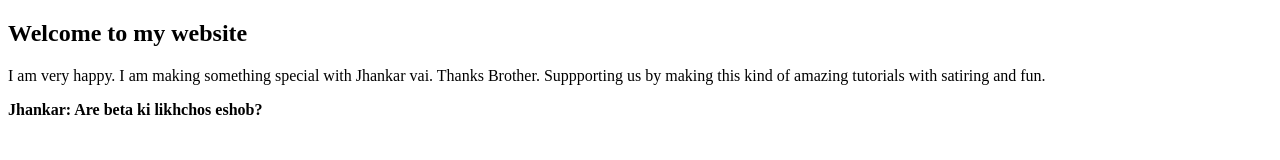
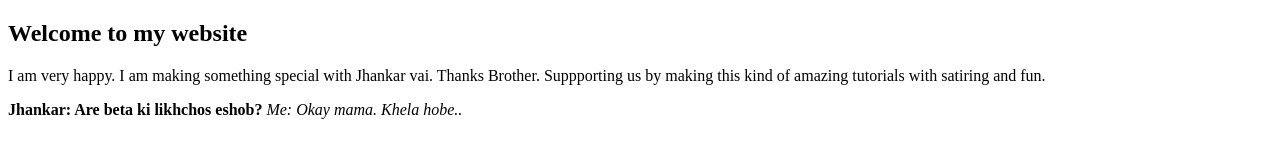
Before and after one commit to alhasantoru/websitewithjhankar, a plain HTML site: page indec.html in a window 1280 px wide. Drawn offline with Linux system fonts and the light colour scheme.

Commit message:
khelahobe text added

```diff
--- a/indec.html
+++ b/indec.html
@@ -9,5 +9,6 @@
     <h2>Welcome to my website</h2>
     <p>I am very happy. I am making something special with Jhankar vai. Thanks Brother. Suppporting us by making this kind of amazing tutorials with satiring and fun.</p>
     <b>Jhankar: Are beta ki likhchos eshob?</b>
+    <i>Me: Okay mama. Khela hobe..</i>
 </body>
 </html>
```
